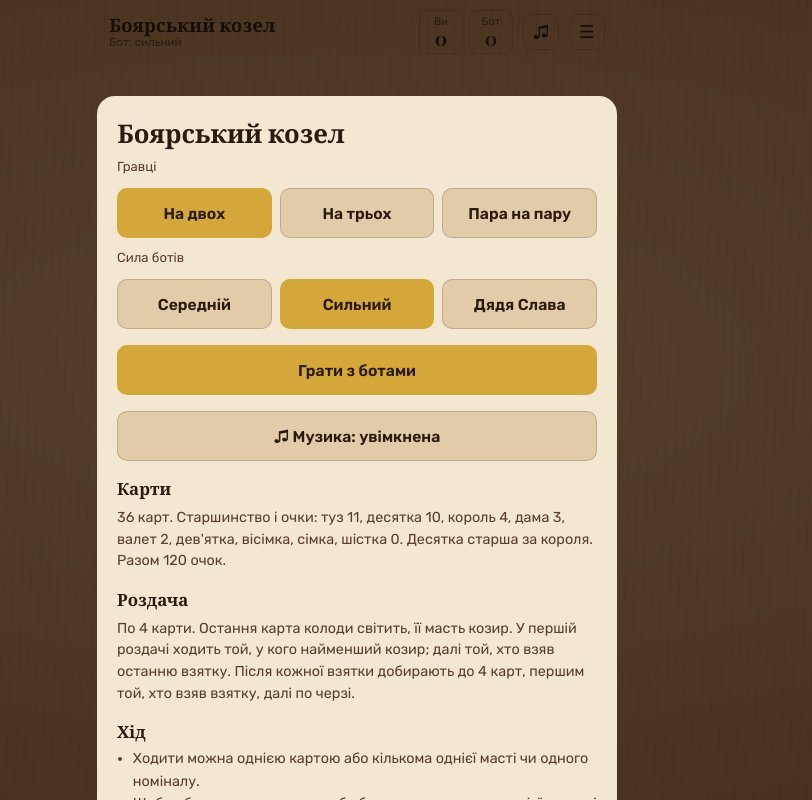
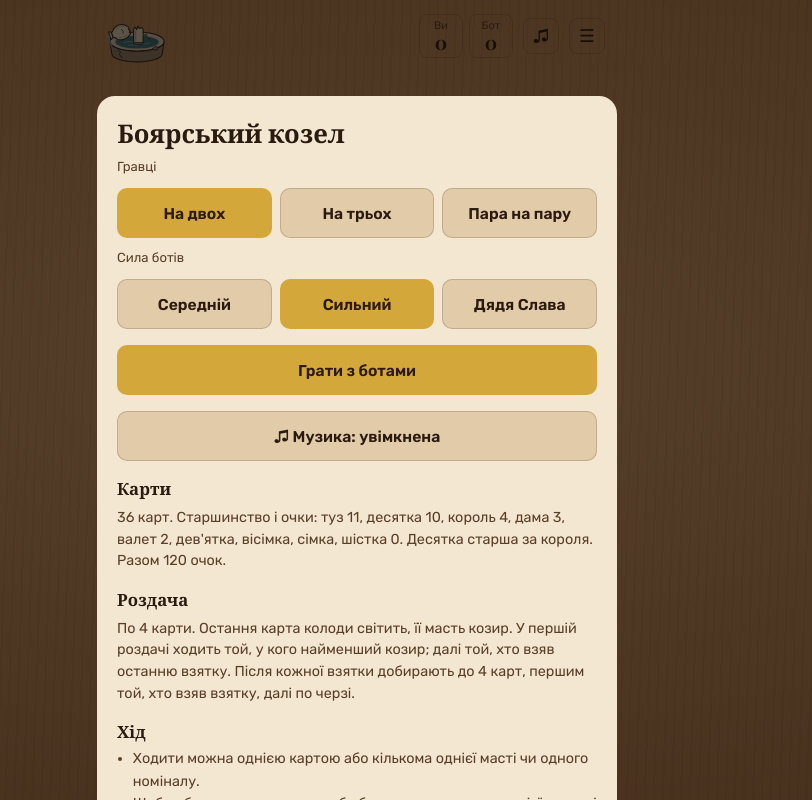
Before and after one commit to fadeiot/kozelonline, a website: page index.html in a window 1280 px wide. Shown: the whole page, without its empty margins (283-1095 px from the left). Drawn offline with nearby package versions, Linux system fonts and the light colour scheme.

Commit message:
Add files via upload

```diff
--- a/index.html
+++ b/index.html
@@ -172,9 +172,12 @@ button.card:disabled{cursor:default}
 .icon#musicBtn{position:relative;font-size:1.05rem}
 .icon#musicBtn.off{opacity:.45}
 .icon#musicBtn.off::after{content:"";position:absolute;left:8px;right:8px;top:50%;height:2px;background:currentColor;transform:rotate(-45deg)}
-.crowded .brand{display:none}
+.crowded .brand{width:52px;height:52px;margin:-4px 0 -4px -4px}
 .crowded .score{flex:1;justify-content:flex-start}
-.brand{min-width:0;overflow:hidden;white-space:nowrap;text-overflow:ellipsis}
+.brand{flex:none;width:68px;height:68px;margin:-8px 0 -8px -6px;min-width:0;display:block}
+.brand svg{width:100%;height:100%;display:block}
+header.top .score{margin-left:auto}
+.sr-only{position:absolute;width:1px;height:1px;overflow:hidden;clip:rect(0 0 0 0);white-space:nowrap}
 .brand small{overflow:hidden;text-overflow:ellipsis}
 .top .icon{width:36px;height:36px;flex:none}
 #chatBtn{position:relative;font-size:1rem}
@@ -286,7 +289,31 @@ body.m4 #app{--cw:min(22vw,100px)}
 <body>
 <div id="app">
   <header class="top">
-    <div class="brand">Боярський козел<small id="levelLbl"></small></div>
+    <div class="brand" role="img" aria-label="Боярський козел"><svg viewBox="0 0 100 100" aria-hidden="true">
+<path d="M10 58 A40 14 0 0 0 90 58 L87 76 A37 12 0 0 1 13 76 Z" fill="#8a7862" stroke="#2e241a" stroke-width="1.6" stroke-linejoin="round"/>
+<path d="M22 70 L26 74 L24 77 L28 82" fill="none" stroke="#2e241a" stroke-width="1.3" stroke-linecap="round"/>
+<path d="M14 66 L20 67 M16 72 L23 73 M62 73 L70 72 M75 68 L82 66" stroke="#6f5f4b" stroke-width="1"/>
+<ellipse cx="50" cy="58" rx="40" ry="14" fill="#cdbfa5" stroke="#2e241a" stroke-width="1.6"/>
+<ellipse cx="50" cy="59" rx="32" ry="9.5" fill="#3d6a72"/>
+<path d="M30 60 Q40 56 50 60 T70 60" fill="none" stroke="#6f9aa1" stroke-width="1.2"/>
+<path d="M36 64 Q44 62 52 64" fill="none" stroke="#6f9aa1" stroke-width="1"/>
+<path d="M72 69.5 L77 65 L81 67 L79 71 Z" fill="#8a7862" stroke="#2e241a" stroke-width="1.2" stroke-linejoin="round"/>
+<ellipse cx="52" cy="60" rx="8" ry="2.6" fill="#a8977c" stroke="#2e241a" stroke-width="1.2"/>
+<path d="M45 60 L45 40 L47.5 37 L49.5 40.5 L51.5 35.5 L53.5 39 L57 37.5 L59 40 L59 60 Z" fill="#d9ccb3" stroke="#2e241a" stroke-width="1.6" stroke-linejoin="round"/>
+<path d="M46.5 42 L46.5 59 L49 59 L49 42 Z" fill="#b4a488"/>
+<path d="M53 60 L54 64 L55 60" fill="#3d6a72"/>
+<g transform="rotate(-18 27 44)">
+<path d="M13 40 L9 38 L9 50 L13 48 Z" fill="#cdbfa5" stroke="#2e241a" stroke-width="1.4" stroke-linejoin="round"/>
+<path d="M13 40.5 Q16 39 18 36 Q27 30 35 36 Q39 39 39.5 42 L38 44 L40 46 L38 48 L39.5 50 Q36 55 27 55.5 Q19 55 17 51 Q15 48.5 13 47.5 Z" fill="#d9ccb3" stroke="#2e241a" stroke-width="1.6" stroke-linejoin="round"/>
+<path d="M20 38 Q27 34 34 38" fill="none" stroke="#b4a488" stroke-width="1.4"/>
+<path d="M21 51 Q27 53.5 34 51" fill="none" stroke="#b4a488" stroke-width="1.4"/>
+<path d="M28 40 L30 44 L28.5 47" fill="none" stroke="#2e241a" stroke-width="1"/>
+</g>
+<path d="M9 50 Q7 55 10 60 Q12 63 13 66" fill="none" stroke="#6f9aa1" stroke-width="1.8" stroke-linecap="round"/>
+<circle cx="14" cy="69" r="1.2" fill="#6f9aa1"/>
+<path d="M60 49 L64 47 L65 51 Z" fill="#d9ccb3" stroke="#2e241a" stroke-width="1" stroke-linejoin="round"/>
+<path d="M66 54 L69 53 L69 56 Z" fill="#b4a488" stroke="#2e241a" stroke-width="0.9" stroke-linejoin="round"/>
+</svg><small id="levelLbl" class="sr-only"></small></div>
     <div class="score" id="score" aria-label="Очки"></div>
     <div class="mult" id="mult" hidden>×2</div>
     <button class="icon" id="chatBtn" aria-label="Чат" hidden>💬<span class="badge" id="chatBadge" hidden></span></button>
```
